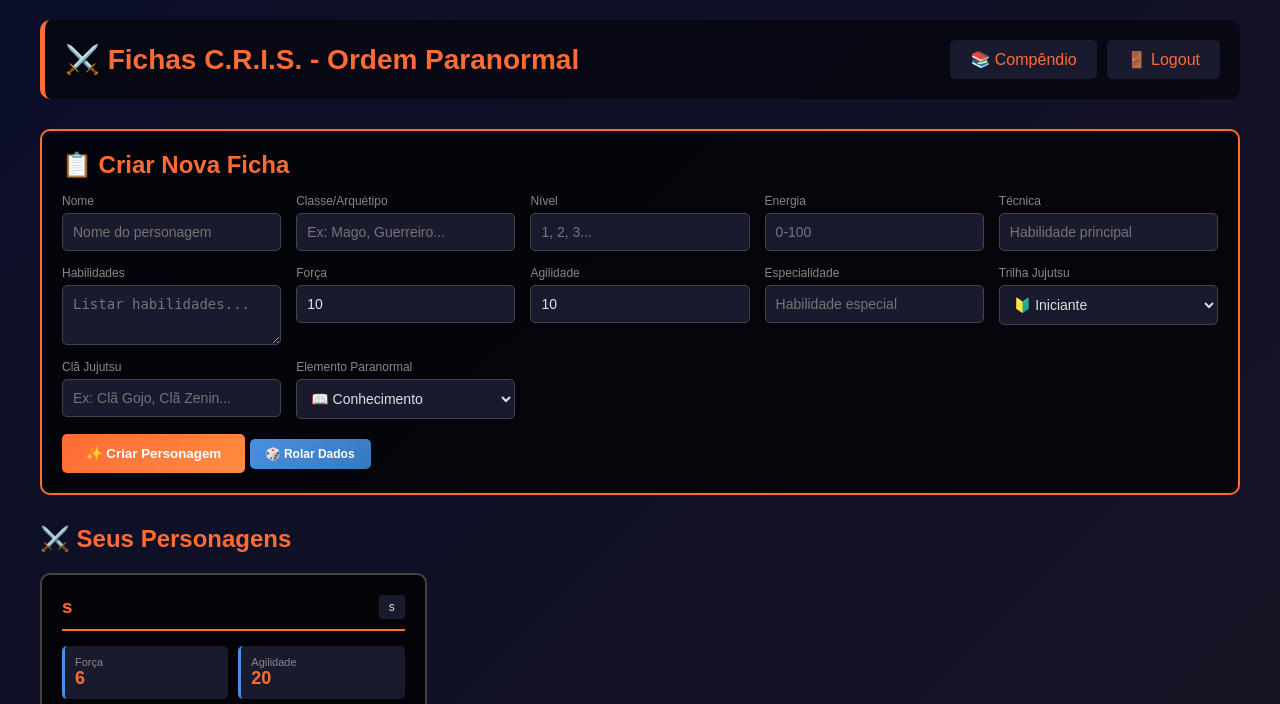
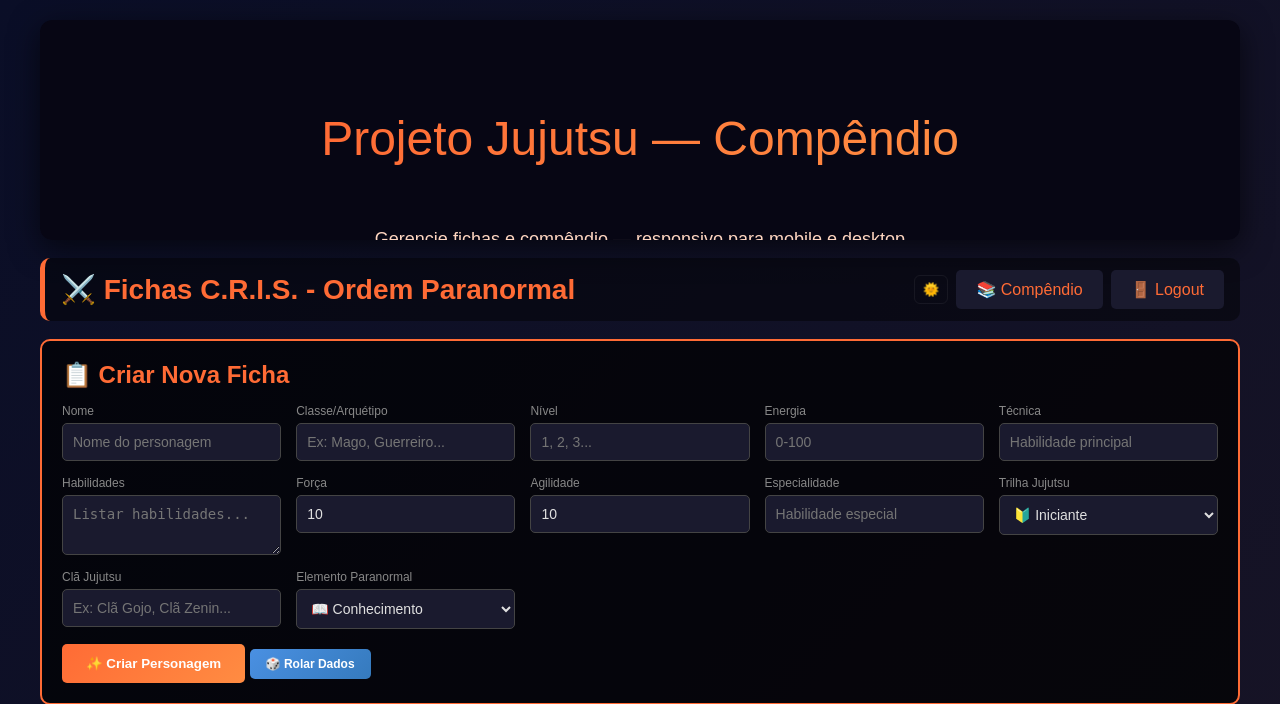
Before and after one commit to mddestiny/Projeto-Jujutsu, a Flask app: page / in a window 1280 px wide. Shown: the top 704 px of the page. Run offline with Flask 3, Linux system fonts and the light colour scheme; a user stored in the database is signed in; data comes from the database, SQL or seed files in the repository.

Commit message:
UI: add responsive hero, theme toggle and responsive CSS adjustments

```diff
--- a/templates/home.html
+++ b/templates/home.html
@@ -18,9 +18,9 @@
             display: flex;
             justify-content: space-between;
             align-items: center;
-            margin-bottom: 30px;
-            background: rgba(0, 0, 0, 0.5);
-            padding: 20px;
+            margin-bottom: 18px;
+            background: rgba(0, 0, 0, 0.45);
+            padding: 12px 16px;
             border-radius: 10px;
             border-left: 5px solid #ff6b35;
         }
@@ -182,14 +182,46 @@
             .form-grid { grid-template-columns: 1fr; }
             .fichas-container { grid-template-columns: 1fr; }
         }
+        /* Hero e tema */
+        .hero {
+            width: 100%;
+            max-height: 220px;
+            overflow: hidden;
+            border-radius: 12px;
+            margin-bottom: 18px;
+            box-shadow: 0 8px 30px rgba(0,0,0,0.6);
+        }
+        .hero img { width: 100%; height: auto; display: block; }
+
+        /* Tema claro/escuro via classes do body */
+        .theme-light { --bg: #f5f6fb; --card: #ffffff; --muted: #666; --accent: #ff6b35; --text: #111; }
+        .theme-dark { --bg: linear-gradient(135deg, #0a0e27 0%, #1a1525 100%); --card: rgba(0,0,0,0.8); --muted: #888; --accent: #ff6b35; --text: #e0e0e0; }
+
+        body.theme-light { background: #f5f6fb; color: var(--text); }
+        body.theme-light .container { color: var(--text); }
+        body.theme-light .create-section, body.theme-light .ficha-card { background: var(--card); color: var(--text); border-color: #eee; }
+
+        /* Ajustes para dispositivos pequenos */
+        @media (max-width: 480px) {
+            .header h1 { font-size: 18px; }
+            .hero { max-height: 160px; }
+            .create-section { padding: 12px; }
+            .form-grid { gap: 10px; }
+        }
     </style>
 </head>
 <body>
     <div class="container">
+        <!-- HERO -->
+        <div class="hero">
+            <img src="{{ url_for('static', filename='images/hero.svg') }}" alt="Hero">
+        </div>
+
         <!-- HEADER -->
         <div class="header">
             <h1>⚔️ Fichas C.R.I.S. - Ordem Paranormal</h1>
-            <div style="display: flex; gap: 10px;">
+            <div style="display: flex; gap: 8px; align-items:center;">
+                <button id="themeToggle" onclick="toggleTheme()" style="background:transparent;border:1px solid rgba(255,255,255,0.06);padding:6px 8px;border-radius:6px;cursor:pointer">🌞</button>
                 <a href="/compendio">📚 Compêndio</a>
                 <a href="/logout">🚪 Logout</a>
             </div>
```
Also changed, not shown: static/js/script.js (+27 -0 lines), static/images/hero.svg (added).
